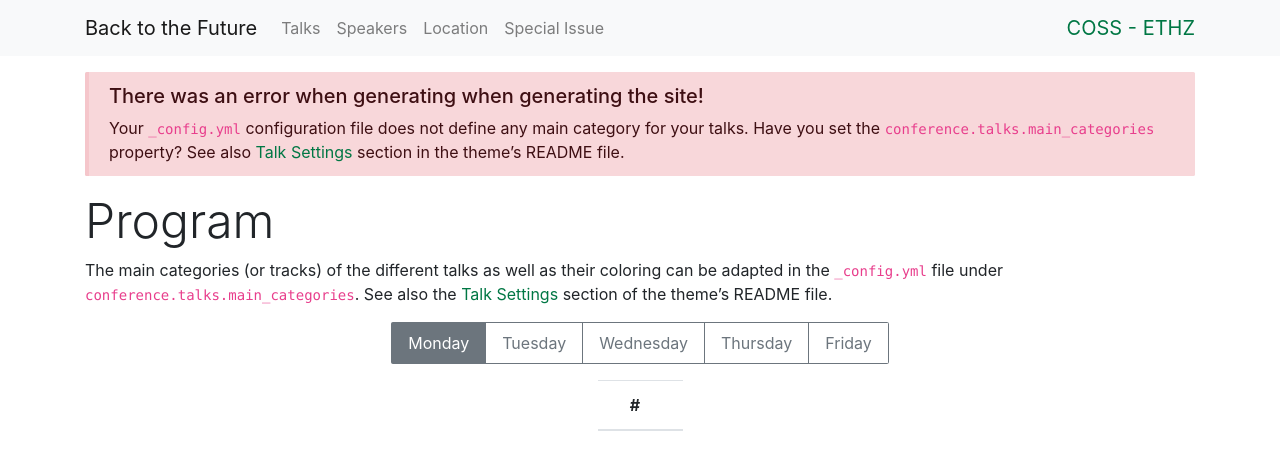
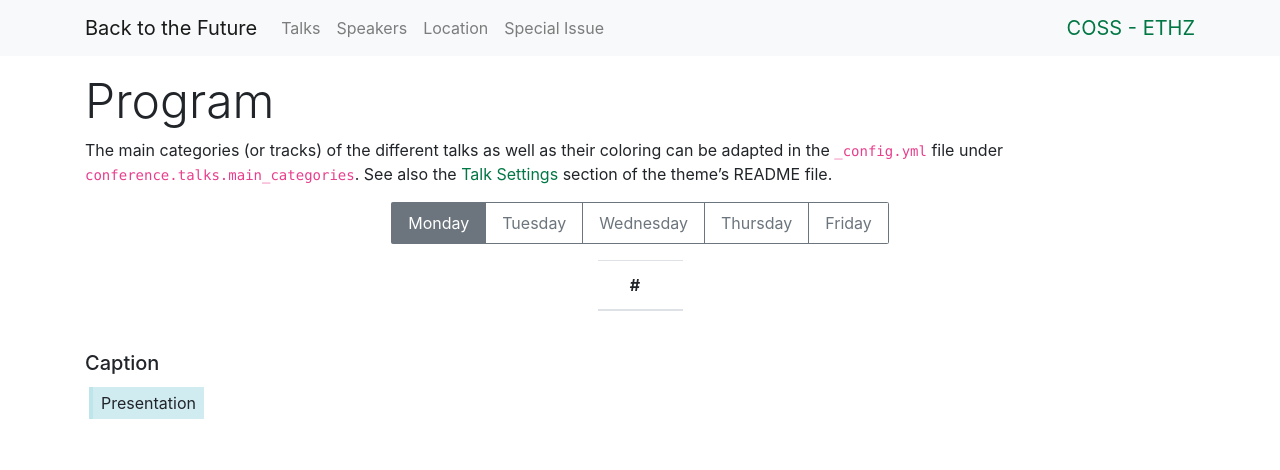
Before and after one commit to ethz-coss/ethz-coss.github.io, a Jekyll site: the page built from program/index.md, in a window 1280 px wide. Shown: the top 470 px of the page. Built offline with Jekyll 4.4.1, drawn with Linux system fonts in a browser that asks for light colours.

Commit message:
modify talk

```diff
--- a/_config.yml
+++ b/_config.yml
@@ -147,6 +147,8 @@ conference:
   talks:
     # Talk categories
     main_categories:
+      - name: Presentation
+        color: info
 
     # Hide icons on talk overview page
     hide_icons: false
```
Also changed, not shown: _talks/Alessandro_Vespignani.md (+1 -1 lines).
